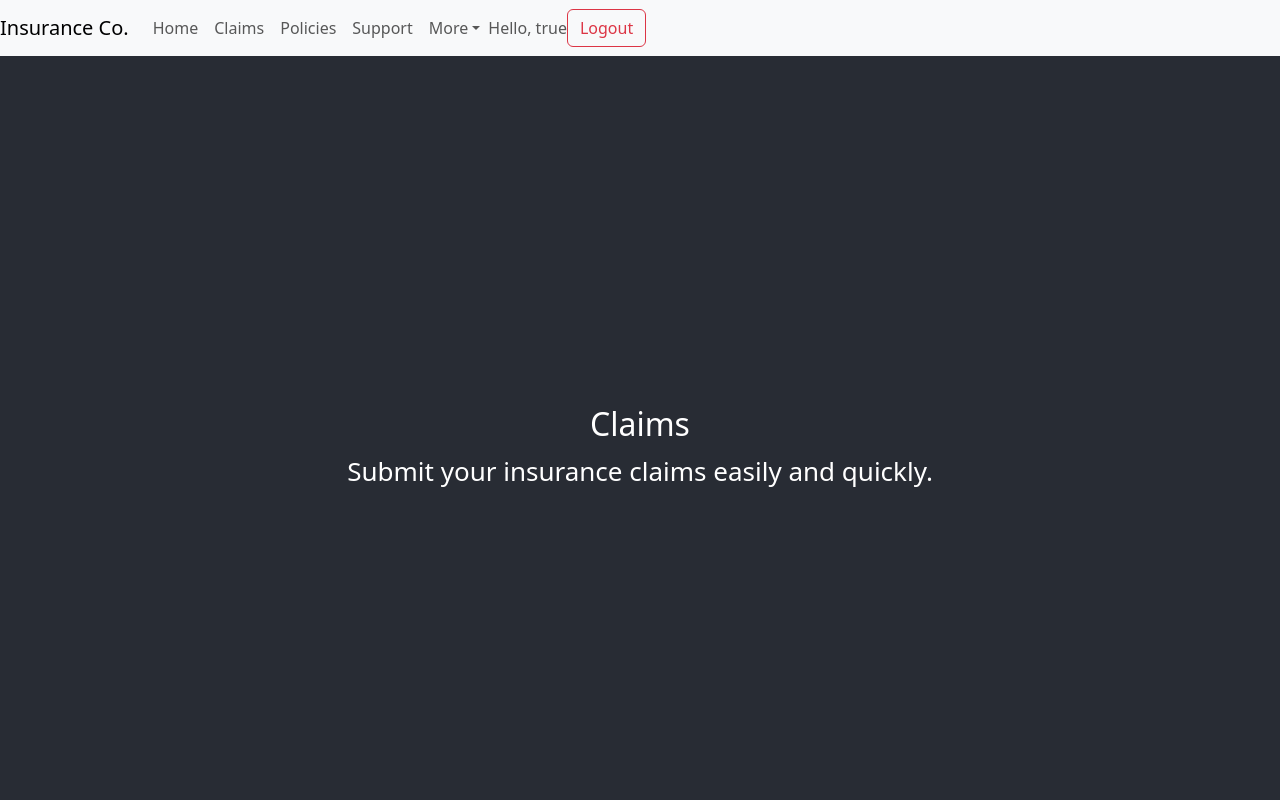
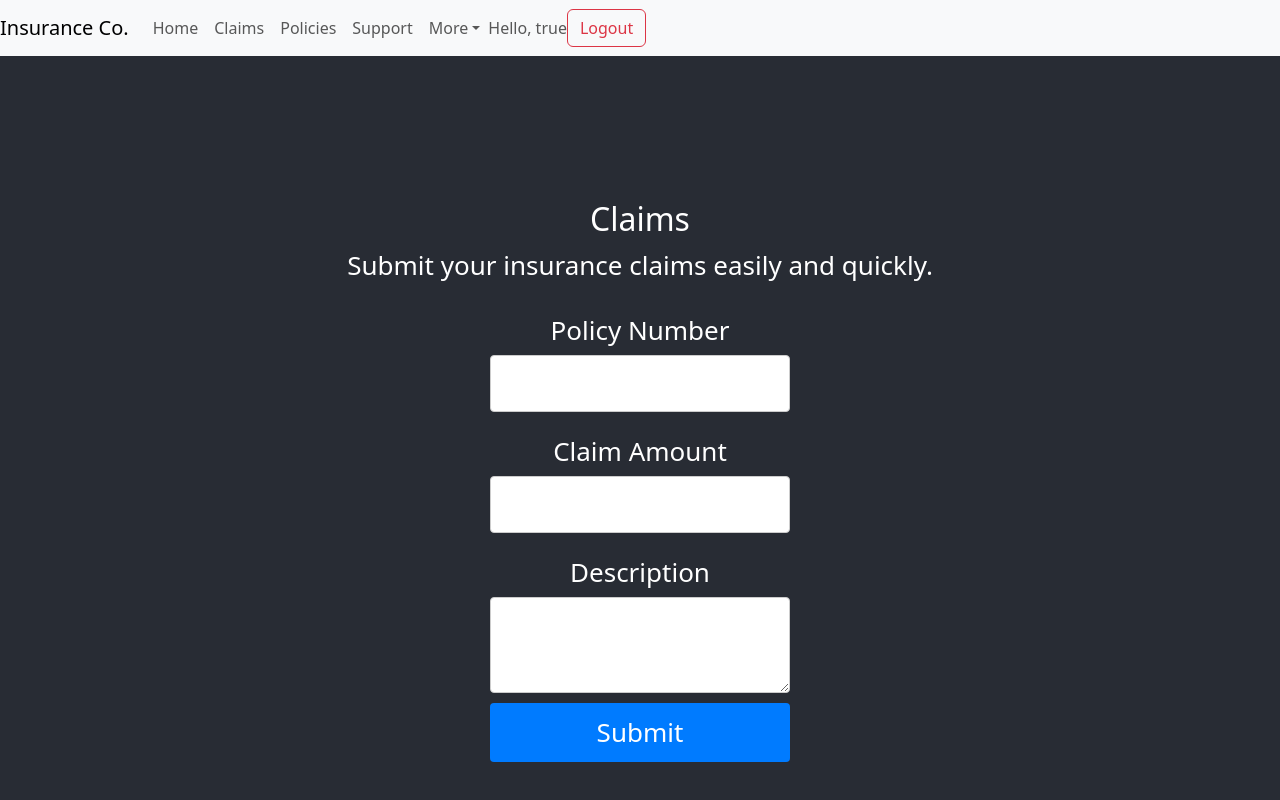
Before and after one commit to chicheongweng/react-claims-app, a React (Create React App) app: page /claims in a window 1280 px wide. Shown: the top 800 px of the page. Built offline with nearby package versions, Linux system fonts and the light colour scheme; sample sign-in values are in the browser's storage.

Commit message:
create a claim form

```diff
--- /dev/null
+++ b/src/components/Claims.css
@@ -0,0 +1,38 @@
+.claims-container {
+  display: flex;
+  flex-direction: column;
+  align-items: center;
+  margin-top: 50px;
+}
+
+.claim-form {
+  display: flex;
+  flex-direction: column;
+  width: 300px;
+}
+
+.claim-form label {
+  margin-top: 10px;
+}
+
+.claim-form input,
+.claim-form textarea {
+  padding: 8px;
+  margin-top: 5px;
+  margin-bottom: 10px;
+  border: 1px solid #ccc;
+  border-radius: 4px;
+}
+
+.claim-form button {
+  padding: 10px;
+  background-color: #007bff;
+  color: white;
+  border: none;
+  border-radius: 4px;
+  cursor: pointer;
+}
+
+.claim-form button:hover {
+  background-color: #0056b3;
+}
--- a/src/components/Claims.tsx
+++ b/src/components/Claims.tsx
@@ -1,10 +1,16 @@
-import React, { useEffect } from 'react';
+import React, { useEffect, useState } from 'react';
 import { useNavigate } from 'react-router-dom';
 import { useAuth } from '../AuthContext';
+import './Claims.css'; // Import the CSS file for styling
 
 const Claims: React.FC = () => {
   const { loggedInUser } = useAuth();
   const navigate = useNavigate();
+  const [claimDetails, setClaimDetails] = useState({
+    policyNumber: '',
+    claimAmount: '',
+    description: ''
+  });
 
   useEffect(() => {
     if (!loggedInUser) {
@@ -16,10 +22,59 @@ const Claims: React.FC = () => {
     return null;
   }
 
+  const handleChange = (e: React.ChangeEvent<HTMLInputElement | HTMLTextAreaElement>) => {
+    const { name, value } = e.target;
+    setClaimDetails(prevDetails => ({
+      ...prevDetails,
+      [name]: value
+    }));
+  };
+
+  const handleSubmit = (e: React.FormEvent) => {
+    e.preventDefault();
+    // Handle form submission logic here
+    console.log('Claim submitted:', claimDetails);
+    alert('Claim submitted successfully!');
+    setClaimDetails({
+      policyNumber: '',
+      claimAmount: '',
+      description: ''
+    });
+  };
+
   return (
-    <div>
+    <div className="claims-container">
       <h2>Claims</h2>
       <p>Submit your insurance claims easily and quickly.</p>
+      <form className="claim-form" onSubmit={handleSubmit}>
+        <label htmlFor="policyNumber">Policy Number</label>
+        <input
+          id="policyNumber"
+          name="policyNumber"
+          type="text"
+          value={claimDetails.policyNumber}
+          onChange={handleChange}
+          required
+        />
+        <label htmlFor="claimAmount">Claim Amount</label>
+        <input
+          id="claimAmount"
+          name="claimAmount"
+          type="number"
+          value={claimDetails.claimAmount}
+          onChange={handleChange}
+          required
+        />
+        <label htmlFor="description">Description</label>
+        <textarea
+          id="description"
+          name="description"
+          value={claimDetails.description}
+          onChange={handleChange}
+          required
+        />
+        <button type="submit">Submit</button>
+      </form>
     </div>
   );
 }
```
